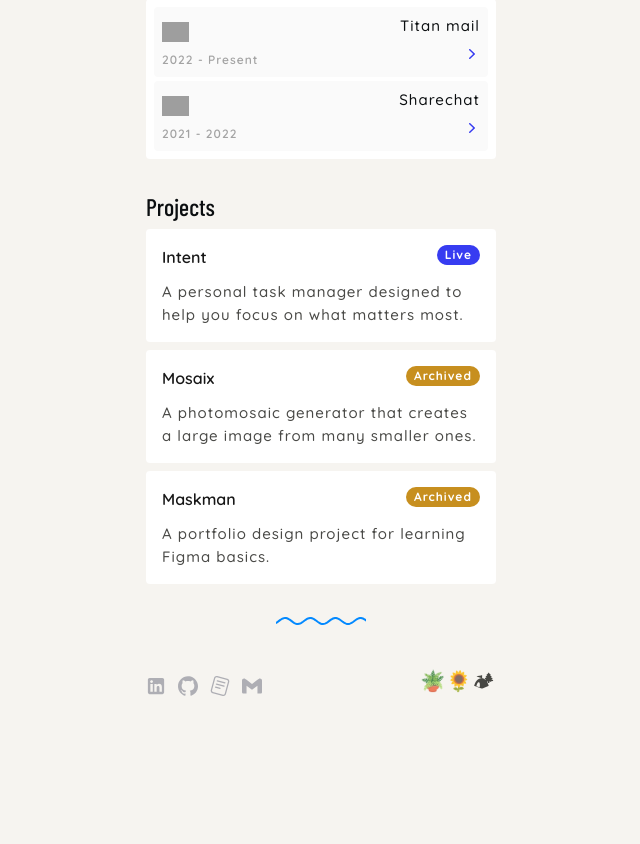
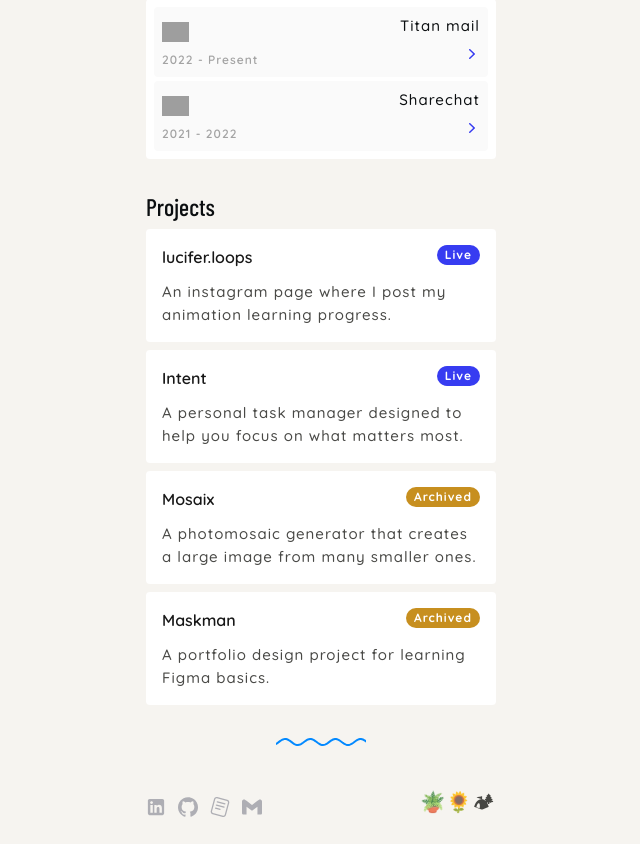
Before and after one commit to maskmanlucifer/lucifer, a React (Create React App) app: page /#/ in a window 1280 px wide. Before the commit this address led to /#/lucifer. Shown: the part 979-1823 px from the top of the page, without its empty margins (319-959 px from the left). Before the commit the page ends 1702 px from the top, so only its background shows below. Built offline with nearby package versions, Linux system fonts and the light colour scheme; grey boxes are pictures that could not be loaded; a web font is replaced by a local one.

Commit message:
fix: update portfolio

```diff
--- a/src/constants.js
+++ b/src/constants.js
@@ -41,6 +41,13 @@ export const data = {
     },
   ],
   projects: [
+    {
+      title: "lucifer.loops",
+      description:
+        "An instagram page where I post my animation learning progress.",
+      projectUrl: "https://www.instagram.com/lucifer.loops/",
+      status: "Live",
+    },
     {
       title: "Intent",
       description:
@@ -131,7 +138,7 @@ export const data = {
       img: 4,
     },
     {
-      title: "If Cats Disappeared from the World",
+      title: "If Cats Disappear from the World",
       author: "Genki Kawamura",
       status: "Read",
       img: 1,
```
